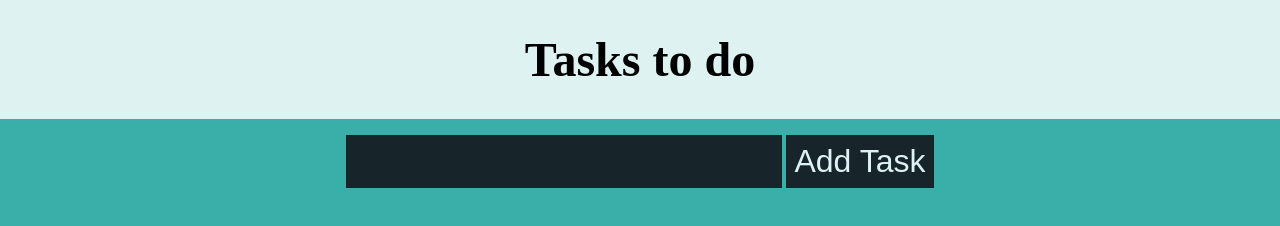
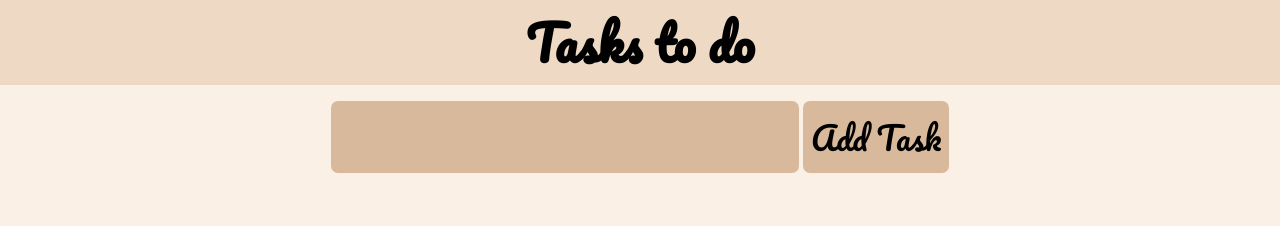
Before and after one commit to peszabolcs/todo-list, a plain HTML site: page index.html in a window 1280 px wide. Drawn offline with Linux system fonts and the light colour scheme; a web font is replaced by a local one.

Commit message:
UI redesigned

```diff
--- a/index.html
+++ b/index.html
@@ -7,8 +7,8 @@
     <link rel="stylesheet" href="style.css">
 </head>
 <body>
-    <div class="container">
-        <header class="main">
+    <div class="header">
+        <header class="toDoText">
             <h1>Tasks to do</h1>
         </header>
 
--- a/style.css
+++ b/style.css
@@ -1,52 +1,46 @@
-@font-face {
-    font-family: handwritten;
-    src: url(fonts/Pacifico-Regular.ttf);
-    font-family: 'Times New Roman', Times, serif;
+@import url('https://fonts.googleapis.com/css2?family=Pacifico&display=swap');
+
+* {
+    margin: 0;
+    padding: 0;
+    box-sizing: border-box;
+    font-family: 'Pacifico', cursive;
 }
 
 body {
-    background-color: #3aafa9;
+    background-color:#faf0e6;
     height: 100%;
     margin: 0px;
     padding: 0px;
 }
 
-.main {
+.toDoText {
     text-align: center;
-    font-family: handwritten;
-    background-color: #def2f1;
+    background-color: #eed9c4;
     font-size: 150%;
     width: 100%;
     box-sizing: border-box;
 }
 
-.custom-font {
-    font-family: 'Times New Roman', Times, serif;
-}
-
-.container {
+.header {
     display: flex;
     flex-wrap: wrap;
     justify-content: center;
-    flex-direction: column;
     align-items: center;
 }
 
 button, input {
-    color: #def2f1;
-    border: 0.6px;
+    color: black;
+    border: 0.6px solid black;
     margin-top: 1rem;
     padding: 0.5rem;
     border: none;
-    background: #17252a;
+    background: #d9b99b;
     font-size: 2rem;
-}
-
-button {
-    cursor: pointer;
+    border-radius: 7px;
 }
 
 button:hover {
     color: #17252a;
-    background: #def2f1;
+    background: #eed9c4;
 }
```
